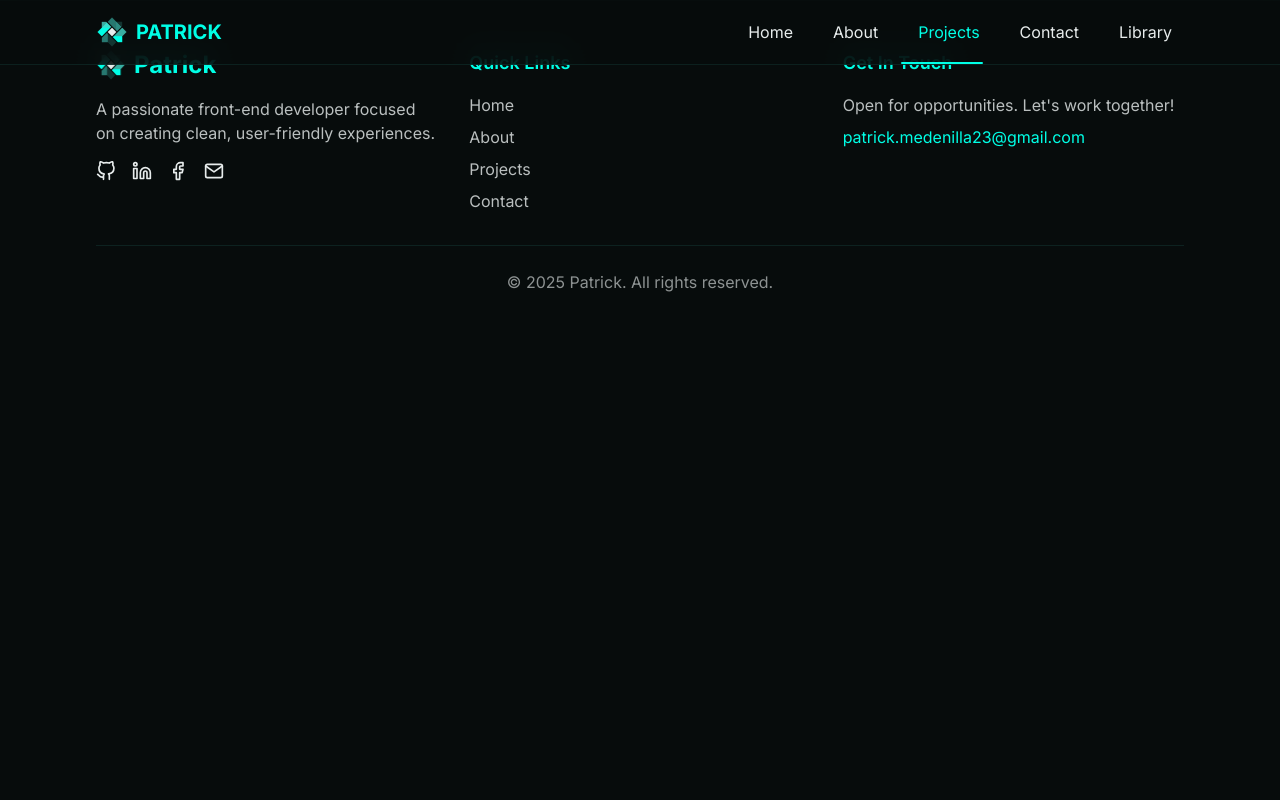
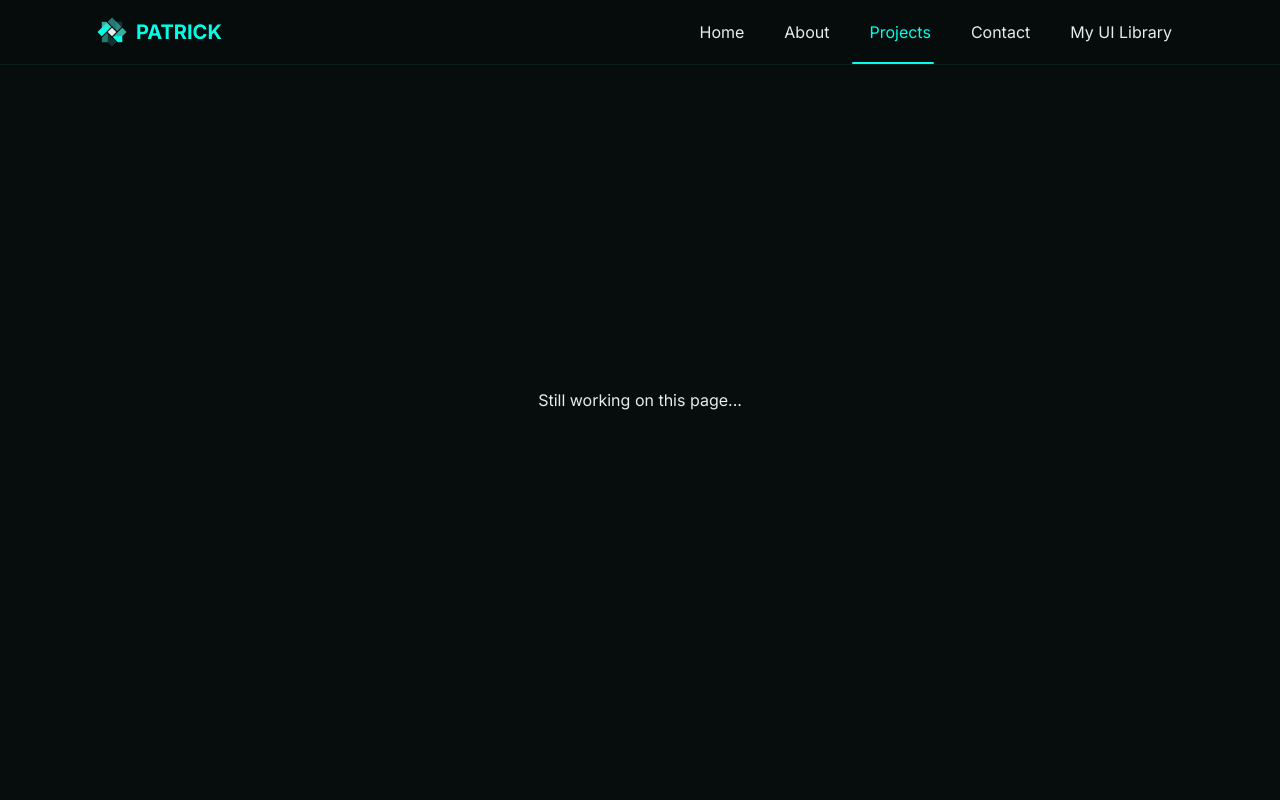
Before and after one commit to xelfus23/pata-web, a Next.js app: page /projects in a window 1280 px wide. Shown: the top 800 px of the page. Built offline with nearby package versions, Linux system fonts and the light colour scheme.

Commit message:
new update

```diff
--- a/src/app/library/page.tsx
+++ b/src/app/library/page.tsx
@@ -5,7 +5,7 @@ import Link from "next/link";
 import { motion } from "framer-motion";
 import { move } from "@/animations/animations";
 
-export default function LibraryHomePage({
+export default function LibraryPage({
     children,
 }: {
     children: React.ReactNode;
--- a/src/app/page.tsx
+++ b/src/app/page.tsx
@@ -3,9 +3,9 @@ import About from "@/app/components/about";
 import Contact from "@/app/components/contact";
 import Hero from "@/app/components/hero";
 import Projects from "@/app/components/projects";
-// import Skills from "@/app/components/skills";
 import CursorFollower from "@/components/ui/cursor";
 import GridBackground from "@/components/ui/gridBackground";
+
 export default function Home() {
     const sections = [
         { key: 1, component: <Hero /> },
@@ -13,10 +13,6 @@ export default function Home() {
             key: 2,
             component: <About />,
         },
-        // {
-        //     key: 3,
-        //     component: <Skills />,
-        // },
         {
             key: 4,
             component: <Projects />,
--- a/src/app/projects/page.tsx
+++ b/src/app/projects/page.tsx
@@ -1,8 +1,10 @@
-const Projects:React.FC = () => {
-    return(
+const Projects: React.FC = () => {
+    return (
         <main>
-
+            <section className="h-screen w-screen flex items-center justify-center">
+                <h1>Still working on this page...</h1>
+            </section>
         </main>
-    )
-}
-export default Projects
+    );
+};
+export default Projects;
--- a/src/components/navBar.tsx
+++ b/src/components/navBar.tsx
@@ -30,7 +30,7 @@ const Navbar: React.FC = () => {
             { name: "About", path: "/about" },
             { name: "Projects", path: "/projects" },
             { name: "Contact", path: "/contact" },
-            { name: "Library", path: "/library" },
+            { name: "My UI Library", path: "/library" },
         ],
         []
     );
@@ -79,7 +79,7 @@ const Navbar: React.FC = () => {
                                 variants={move}
                                 initial="initial"
                                 animate="animate"
-                                custom={{ from: "left", delay: 0}}
+                                custom={{ from: "left", delay: 0 }}
                                 className="relative h-8 w-8"
                             >
                                 <Image src={"/icons/icon.png"} fill alt="" />
```
